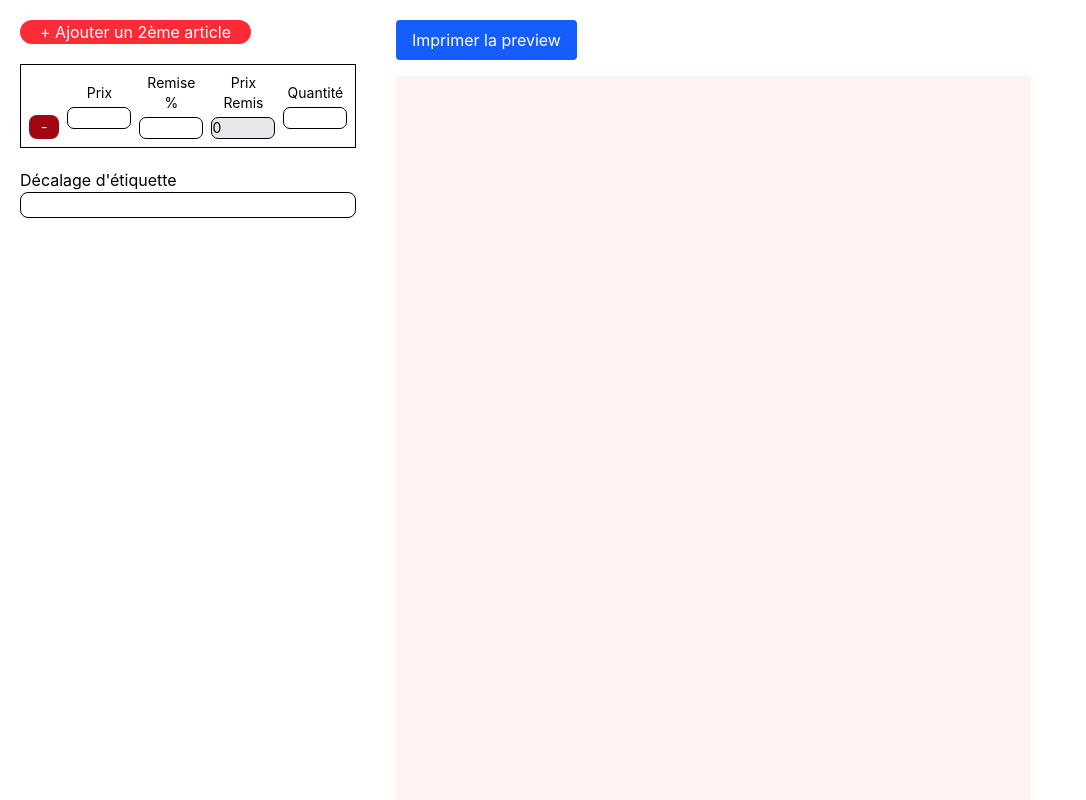
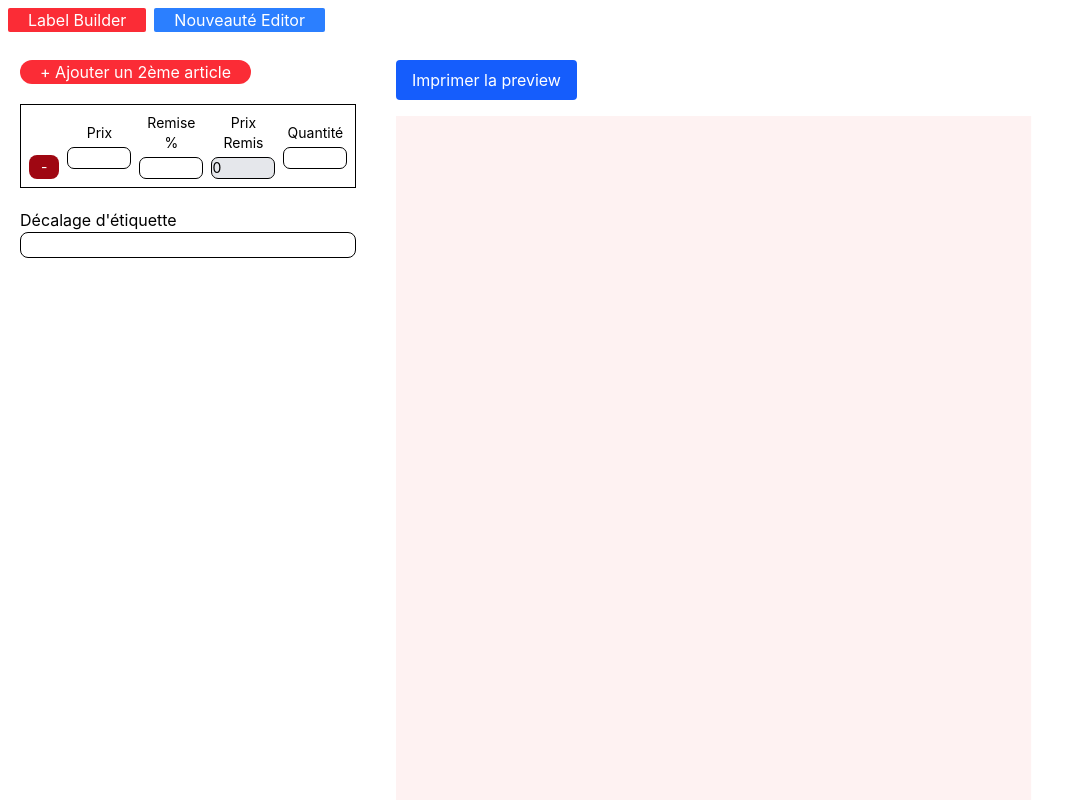
Before and after one commit to EmilPhOniX/Label-Builder, a React (Vite) app: page / in a window 1280 px wide. Shown: the top 800 px of the page, without its empty margins (0-1086 px from the left). Built offline with nearby package versions, Linux system fonts and the light colour scheme.

Commit message:
feat: menu de prépartion pour nouveauté editor

```diff
--- a/src/App.tsx
+++ b/src/App.tsx
@@ -1,20 +1,18 @@
-import { useState } from "react"
-import ArticleForm from "./components/ArticleForm"
-import Preview from "./components/Preview"
-import Decalage from "./components/Decalage"
-import type { ArticleData } from "./dataStructure"
+import { useState } from "react";
+import Header from "./components/Header.tsx";
+import LabelBuilder from "./pages/LabelBuilder.tsx";
+import NouveauteEditor from "./pages/NouveauteEditor.tsx";
 
 export default function App() {
-  const [articles, setArticles] = useState<ArticleData[]>([{ id: 1, prix: '', remise: '', quantity: '', decalage: 0 }])
-  const [decalage, setDecalage] = useState<number>(0)
+  const [activeView, setActiveView] = useState("labelBuilder");
 
   return (
-    <div className="flex">
-      <div>
-        <ArticleForm articles={articles} setArticles={setArticles} />
-        <Decalage decalage={decalage} setDecalage={setDecalage} />
+    <div>
+      <Header activeView={activeView} setActiveView={setActiveView} />
+      <div className="flex">
+        {activeView === "labelBuilder" && <LabelBuilder />}
+        {activeView === "nouveauteEditor" && <NouveauteEditor />}
       </div>
-      <Preview articles={articles} decalage={decalage} />
     </div>
-  )
+  );
 }
--- /dev/null
+++ b/src/components/Header.tsx
@@ -0,0 +1,18 @@
+export default function Header({ activeView, setActiveView }) {
+  return (
+    <header className="m-2 flex gap-2">
+      <button
+        onClick={() => setActiveView("labelBuilder")}
+        className="rounded-xs bg-red-500 px-5 text-center text-white cursor-pointer"
+      >
+        Label Builder
+      </button>
+      <button
+        onClick={() => setActiveView("nouveauteEditor")}
+        className="rounded-xs bg-blue-500 px-5 text-center text-white cursor-pointer"
+      >
+        Nouveauté Editor
+      </button>
+    </header>
+  );
+}
--- /dev/null
+++ b/src/pages/LabelBuilder.tsx
@@ -0,0 +1,22 @@
+import { useState } from "react";
+import ArticleForm from "../components/ArticleForm";
+import Preview from "../components/Preview";
+import Decalage from "../components/Decalage";
+import type { ArticleData } from "../dataStructure";
+
+export default function LabelBuilder() {
+  const [articles, setArticles] = useState<ArticleData[]>([
+    { id: 1, prix: "", remise: "", quantity: "", decalage: 0 },
+  ]);
+  const [decalage, setDecalage] = useState<number>(0);
+
+  return (
+    <div className="flex">
+      <div>
+        <ArticleForm articles={articles} setArticles={setArticles} />
+        <Decalage decalage={decalage} setDecalage={setDecalage} />
+      </div>
+      <Preview articles={articles} decalage={decalage} />
+    </div>
+  );
+}
--- /dev/null
+++ b/src/pages/NouveauteEditor.tsx
@@ -0,0 +1,8 @@
+export default function NouveauteEditor() {
+  return (
+    <div className="flex">
+      <h1>Nouveauté Editor</h1>
+      <p><strong>Soon</strong></p>
+    </div>
+  );
+}
```
Also changed, not shown: 1 other file (tests, documents, lock files or other folders).
